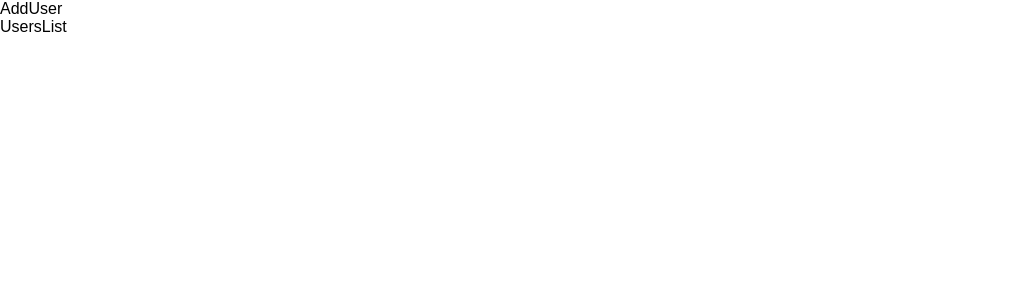
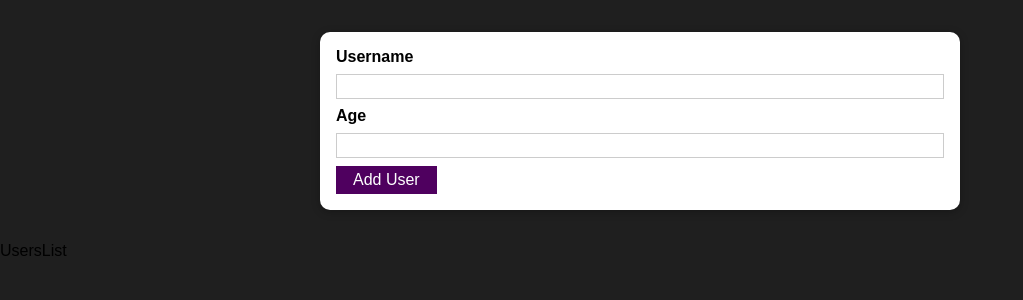
Before and after one commit to dan-nitu/users, a React (Create React App) app: page / in a window 1280 px wide. Shown: the top 300 px of the page, without its empty margins (0-1023 px from the left). Built offline with nearby package versions, Linux system fonts and the light colour scheme.

Commit message:
add user jsx

```diff
--- a/src/components/Users/AddUser.js
+++ b/src/components/Users/AddUser.js
@@ -1,7 +1,29 @@
+import Card from '../UI/Card';
+import Button from '../UI/Button';
+
 import classes from './AddUser.module.css';
 
 const AddUser = () => {
-  return <div>AddUser</div>;
+  const addUserHandler = (event) => {
+    event.preventDefault();
+  };
+
+  return (
+    <Card className={classes.input}>
+      <form onSubmit={addUserHandler}>
+        <div>
+          <label htmlFor='username'>Username</label>
+          <input id='username' type='text' />
+        </div>
+        <div>
+          <label htmlFor='age'>Age</label>
+          <input id='age' type='number' />
+        </div>
+
+        <Button type={'submit'}>Add User</Button>
+      </form>
+    </Card>
+  );
 };
 
 export default AddUser;
--- a/src/index.css
+++ b/src/index.css
@@ -4,6 +4,7 @@
 
 html {
   font-family: sans-serif;
+  background: #1f1f1f;
 }
 
 body {
```
